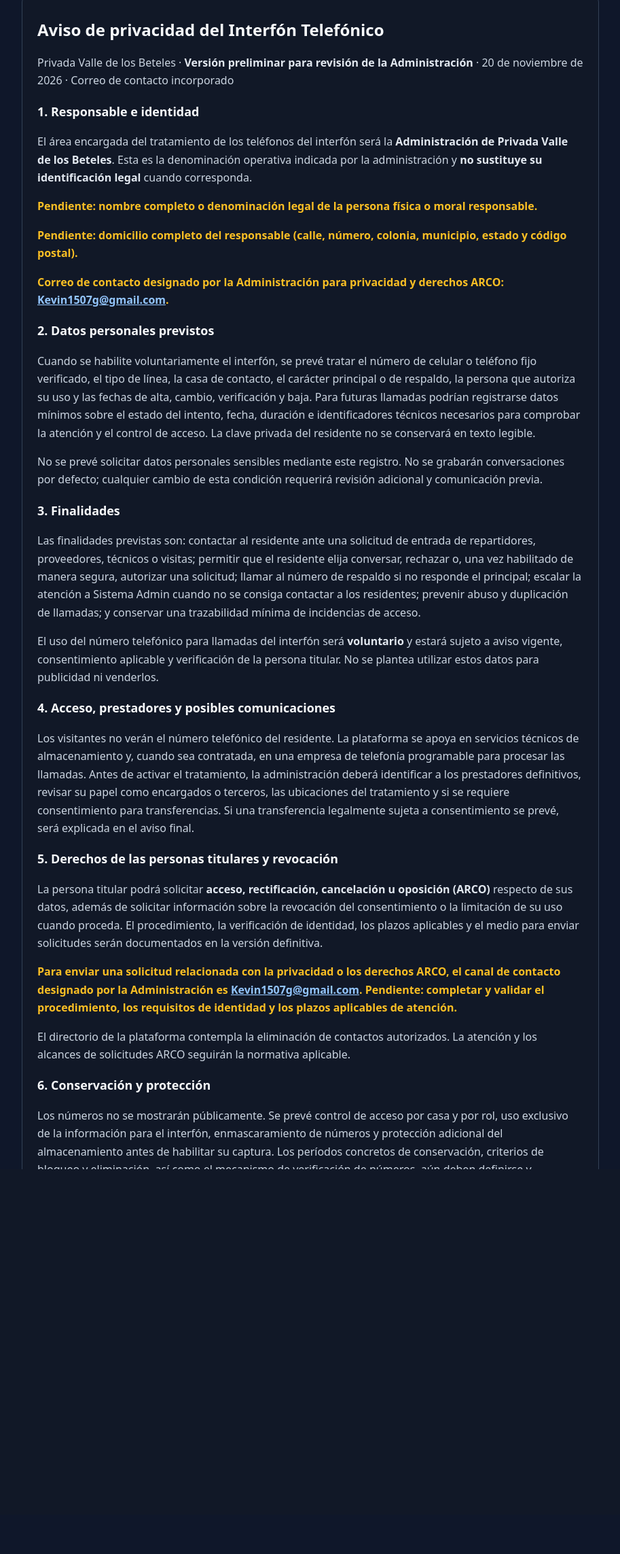
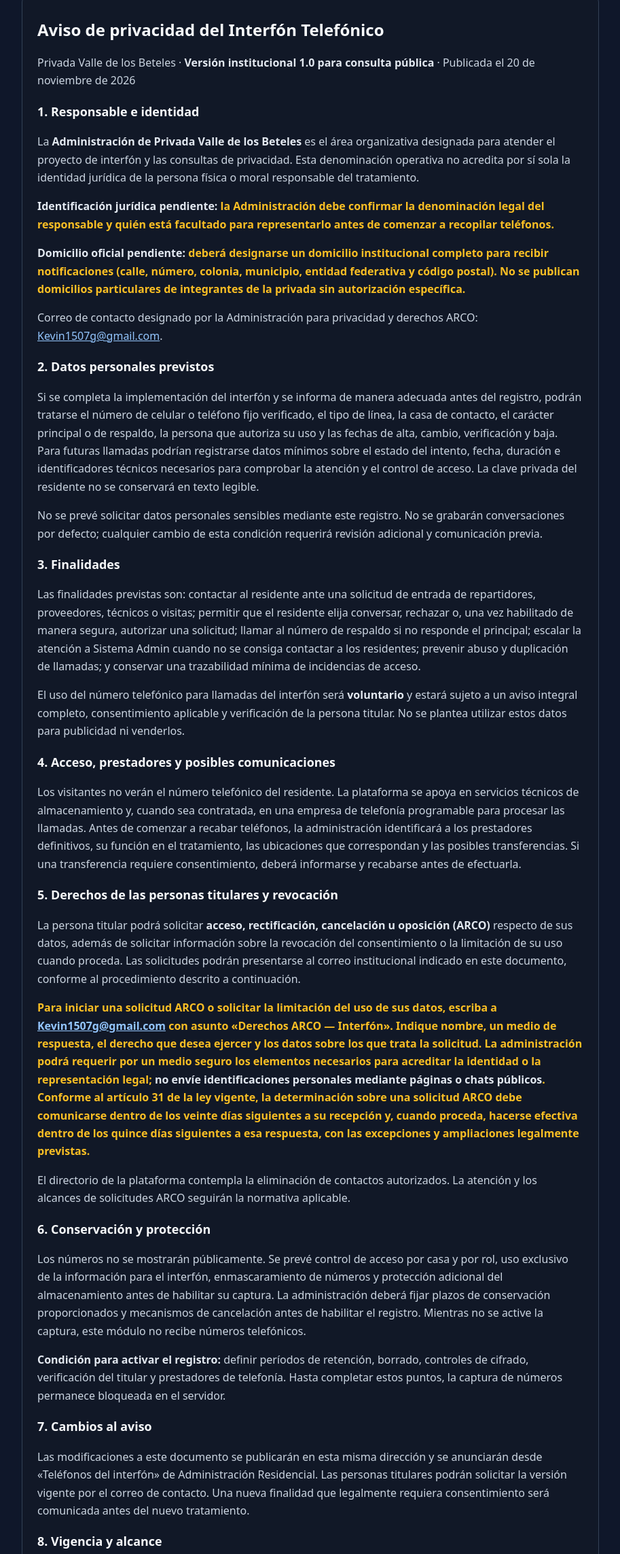
Before and after one commit to kevin1507g-dev/Administrasion-privada, a plain HTML site: page aviso-privacidad-interfon.html in a window 1280 px wide. Shown: the part 313-2599 px from the top of the page at 68% size, without its empty margins (183-1096 px from the left). Before the commit the page ends 2563 px from the top, so only its background shows below. Drawn offline with Linux system fonts and the light colour scheme.

Commit message:
Publish institutional privacy communication without falsely enabling data collection

```diff
--- a/aviso-privacidad-interfon.html
+++ b/aviso-privacidad-interfon.html
@@ -4,7 +4,7 @@
 <meta charset="utf-8">
 <meta name="viewport" content="width=device-width,initial-scale=1">
 <meta name="robots" content="noindex,nofollow">
-<title>Borrador de aviso de privacidad del interfón · Privada Valle de los Beteles</title>
+<title>Aviso institucional de privacidad del interfón · Privada Valle de los Beteles</title>
 <style>
 :root{color-scheme:dark;font-family:system-ui,-apple-system,sans-serif}
 *{box-sizing:border-box}body{margin:0;background:#0f172a;color:#f8fafc;line-height:1.65;padding:22px}
@@ -18,44 +18,44 @@ footer{padding:20px 0;color:#94a3b8;font-size:.85rem}
 <main>
 <p><a href="./index.html">← Regresar a Administración Residencial</a></p>
 <div class="warning" role="status">
-  <strong>⚠️ BORRADOR PENDIENTE DE COMPLETAR Y APROBAR</strong>
-  <p>Este documento NO es todavía el aviso de privacidad definitivo y NO habilita la captura de números telefónicos, llamadas o aperturas. Falta confirmar la identidad legal y el domicilio institucional del responsable, definir encargados del tratamiento y plazos de conservación, y completar las verificaciones del servicio. El correo de contacto ya fue proporcionado por la Administración.</p>
+  <strong>📄 DOCUMENTO INSTITUCIONAL PUBLICADO · VERSIÓN 1.0</strong>
+  <p>Esta es la versión institucional publicada por la Administración para informar sobre el proyecto de interfón. <strong>No constituye todavía un aviso de privacidad integral apto para recabar números telefónicos:</strong> faltan la identificación jurídica y el domicilio oficial del responsable, la definición final de encargados y periodos de conservación. La captura de teléfonos, las llamadas y las aperturas telefónicas permanecen deshabilitadas.</p>
 </div>
 <section class="card">
   <h1>Aviso de privacidad del Interfón Telefónico</h1>
-  <p>Privada Valle de los Beteles · <strong>Versión preliminar para revisión de la Administración</strong> · 20 de noviembre de 2026 · Correo de contacto incorporado</p>
+  <p>Privada Valle de los Beteles · <strong>Versión institucional 1.0 para consulta pública</strong> · Publicada el 20 de noviembre de 2026</p>
   <h2>1. Responsable e identidad</h2>
-  <p>El área encargada del tratamiento de los teléfonos del interfón será la <strong>Administración de Privada Valle de los Beteles</strong>. Esta es la denominación operativa indicada por la administración y <strong>no sustituye su identificación legal</strong> cuando corresponda.</p>
-  <p class="pending">Pendiente: nombre completo o denominación legal de la persona física o moral responsable.</p>
-  <p class="pending">Pendiente: domicilio completo del responsable (calle, número, colonia, municipio, estado y código postal).</p>
-  <p class="pending">Correo de contacto designado por la Administración para privacidad y derechos ARCO: <a href="mailto:Kevin1507g@gmail.com" rel="noopener noreferrer">Kevin1507g@gmail.com</a>.</p>
+  <p>La <strong>Administración de Privada Valle de los Beteles</strong> es el área organizativa designada para atender el proyecto de interfón y las consultas de privacidad. Esta denominación operativa no acredita por sí sola la identidad jurídica de la persona física o moral responsable del tratamiento.</p>
+  <p class="pending"><strong>Identificación jurídica pendiente:</strong> la Administración debe confirmar la denominación legal del responsable y quién está facultado para representarlo antes de comenzar a recopilar teléfonos.</p>
+  <p class="pending"><strong>Domicilio oficial pendiente:</strong> deberá designarse un domicilio institucional completo para recibir notificaciones (calle, número, colonia, municipio, entidad federativa y código postal). No se publican domicilios particulares de integrantes de la privada sin autorización específica.</p>
+  <p >Correo de contacto designado por la Administración para privacidad y derechos ARCO: <a href="mailto:Kevin1507g@gmail.com" rel="noopener noreferrer">Kevin1507g@gmail.com</a>.</p>
 
   <h2>2. Datos personales previstos</h2>
-  <p>Cuando se habilite voluntariamente el interfón, se prevé tratar el número de celular o teléfono fijo verificado, el tipo de línea, la casa de contacto, el carácter principal o de respaldo, la persona que autoriza su uso y las fechas de alta, cambio, verificación y baja. Para futuras llamadas podrían registrarse datos mínimos sobre el estado del intento, fecha, duración e identificadores técnicos necesarios para comprobar la atención y el control de acceso. La clave privada del residente no se conservará en texto legible.</p>
+  <p>Si se completa la implementación del interfón y se informa de manera adecuada antes del registro, podrán tratarse el número de celular o teléfono fijo verificado, el tipo de línea, la casa de contacto, el carácter principal o de respaldo, la persona que autoriza su uso y las fechas de alta, cambio, verificación y baja. Para futuras llamadas podrían registrarse datos mínimos sobre el estado del intento, fecha, duración e identificadores técnicos necesarios para comprobar la atención y el control de acceso. La clave privada del residente no se conservará en texto legible.</p>
   <p>No se prevé solicitar datos personales sensibles mediante este registro. No se grabarán conversaciones por defecto; cualquier cambio de esta condición requerirá revisión adicional y comunicación previa.</p>
 
   <h2>3. Finalidades</h2>
   <p>Las finalidades previstas son: contactar al residente ante una solicitud de entrada de repartidores, proveedores, técnicos o visitas; permitir que el residente elija conversar, rechazar o, una vez habilitado de manera segura, autorizar una solicitud; llamar al número de respaldo si no responde el principal; escalar la atención a Sistema Admin cuando no se consiga contactar a los residentes; prevenir abuso y duplicación de llamadas; y conservar una trazabilidad mínima de incidencias de acceso.</p>
-  <p>El uso del número telefónico para llamadas del interfón será <strong>voluntario</strong> y estará sujeto a aviso vigente, consentimiento aplicable y verificación de la persona titular. No se plantea utilizar estos datos para publicidad ni venderlos.</p>
+  <p>El uso del número telefónico para llamadas del interfón será <strong>voluntario</strong> y estará sujeto a un aviso integral completo, consentimiento aplicable y verificación de la persona titular. No se plantea utilizar estos datos para publicidad ni venderlos.</p>
 
   <h2>4. Acceso, prestadores y posibles comunicaciones</h2>
-  <p>Los visitantes no verán el número telefónico del residente. La plataforma se apoya en servicios técnicos de almacenamiento y, cuando sea contratada, en una empresa de telefonía programable para procesar las llamadas. Antes de activar el tratamiento, la administración deberá identificar a los prestadores definitivos, revisar su papel como encargados o terceros, las ubicaciones del tratamiento y si se requiere consentimiento para transferencias. Si una transferencia legalmente sujeta a consentimiento se prevé, será explicada en el aviso final.</p>
+  <p>Los visitantes no verán el número telefónico del residente. La plataforma se apoya en servicios técnicos de almacenamiento y, cuando sea contratada, en una empresa de telefonía programable para procesar las llamadas. Antes de comenzar a recabar teléfonos, la administración identificará a los prestadores definitivos, su función en el tratamiento, las ubicaciones que correspondan y las posibles transferencias. Si una transferencia requiere consentimiento, deberá informarse y recabarse antes de efectuarla.</p>
 
   <h2>5. Derechos de las personas titulares y revocación</h2>
-  <p>La persona titular podrá solicitar <strong>acceso, rectificación, cancelación u oposición (ARCO)</strong> respecto de sus datos, además de solicitar información sobre la revocación del consentimiento o la limitación de su uso cuando proceda. El procedimiento, la verificación de identidad, los plazos aplicables y el medio para enviar solicitudes serán documentados en la versión definitiva.</p>
-  <p class="pending">Para enviar una solicitud relacionada con la privacidad o los derechos ARCO, el canal de contacto designado por la Administración es <a href="mailto:Kevin1507g@gmail.com" rel="noopener noreferrer">Kevin1507g@gmail.com</a>. <span class="pending">Pendiente: completar y validar el procedimiento, los requisitos de identidad y los plazos aplicables de atención.</span></p>
+  <p>La persona titular podrá solicitar <strong>acceso, rectificación, cancelación u oposición (ARCO)</strong> respecto de sus datos, además de solicitar información sobre la revocación del consentimiento o la limitación de su uso cuando proceda. Las solicitudes podrán presentarse al correo institucional indicado en este documento, conforme al procedimiento descrito a continuación.</p>
+  <p class="pending">Para iniciar una solicitud ARCO o solicitar la limitación del uso de sus datos, escriba a <a href="mailto:Kevin1507g@gmail.com" rel="noopener noreferrer">Kevin1507g@gmail.com</a> con asunto «Derechos ARCO — Interfón». Indique nombre, un medio de respuesta, el derecho que desea ejercer y los datos sobre los que trata la solicitud. La administración podrá requerir por un medio seguro los elementos necesarios para acreditar la identidad o la representación legal; <strong>no envíe identificaciones personales mediante páginas o chats públicos</strong>. Conforme al artículo 31 de la ley vigente, la determinación sobre una solicitud ARCO debe comunicarse dentro de los veinte días siguientes a su recepción y, cuando proceda, hacerse efectiva dentro de los quince días siguientes a esa respuesta, con las excepciones y ampliaciones legalmente previstas.</p>
   <p>El directorio de la plataforma contempla la eliminación de contactos autorizados. La atención y los alcances de solicitudes ARCO seguirán la normativa aplicable.</p>
 
   <h2>6. Conservación y protección</h2>
-  <p>Los números no se mostrarán públicamente. Se prevé control de acceso por casa y por rol, uso exclusivo de la información para el interfón, enmascaramiento de números y protección adicional del almacenamiento antes de habilitar su captura. Los períodos concretos de conservación, criterios de bloqueo y eliminación, así como el mecanismo de verificación de números, aún deben definirse y documentarse.</p>
-  <p class="pending">Pendiente: períodos de retención, política de borrado y controles definitivos de cifrado y acceso.</p>
+  <p>Los números no se mostrarán públicamente. Se prevé control de acceso por casa y por rol, uso exclusivo de la información para el interfón, enmascaramiento de números y protección adicional del almacenamiento antes de habilitar su captura. La administración deberá fijar plazos de conservación proporcionados y mecanismos de cancelación antes de habilitar el registro. Mientras no se active la captura, este módulo no recibe números telefónicos.</p>
+  <p><strong>Condición para activar el registro:</strong> definir períodos de retención, borrado, controles de cifrado, verificación del titular y prestadores de telefonía. Hasta completar estos puntos, la captura de números permanece bloqueada en el servidor.</p>
 
   <h2>7. Cambios al aviso</h2>
-  <p>Las modificaciones a este aviso se comunicarán desde el apartado «Teléfonos del interfón» de Administración Residencial y mediante un medio de contacto que se establezca en el aviso final. Una nueva finalidad que legalmente requiera consentimiento será comunicada antes del nuevo tratamiento.</p>
+  <p>Las modificaciones a este documento se publicarán en esta misma dirección y se anunciarán desde «Teléfonos del interfón» de Administración Residencial. Las personas titulares podrán solicitar la versión vigente por el correo de contacto. Una nueva finalidad que legalmente requiera consentimiento será comunicada antes del nuevo tratamiento.</p>
 
-  <h2>8. Entrada en vigor</h2>
-  <p><strong>Este borrador no está vigente como aviso definitivo.</strong> La captura de números y la telefonía seguirán inactivas hasta completar y validar el documento, las garantías técnicas y el mecanismo de verificación del titular.</p>
+  <h2>8. Vigencia y alcance</h2>
+  <p><strong>Esta versión 1.0 está publicada como comunicación institucional del proyecto.</strong> No reemplaza el aviso integral legalmente exigible para recopilar números mientras falten identidad jurídica y domicilio oficial del responsable, condiciones de conservación, garantías técnicas y verificación del titular. Por tanto, el registro de teléfonos y las llamadas continúan inactivos.</p>
 </section>
-<footer>Referencia jurídica: Ley Federal de Protección de Datos Personales en Posesión de los Particulares (México), artículos 14 a 16, entre otros. Texto oficial: <a href="https://www.ordenjuridico.gob.mx/Documentos/Federal/html/wo125102.html" rel="noopener noreferrer" target="_blank">Orden Jurídico Nacional</a>.</footer>
+<footer>Referencia jurídica: Ley Federal de Protección de Datos Personales en Posesión de los Particulares (México), artículos 14, 15, 18 y 27 a 34, entre otros. Texto vigente: <a href="https://www.ordenjuridico.gob.mx/Documentos/Federal/html/wo125102.html" rel="noopener noreferrer" target="_blank">Orden Jurídico Nacional</a>.</footer>
 </main>
 </body></html>
```
